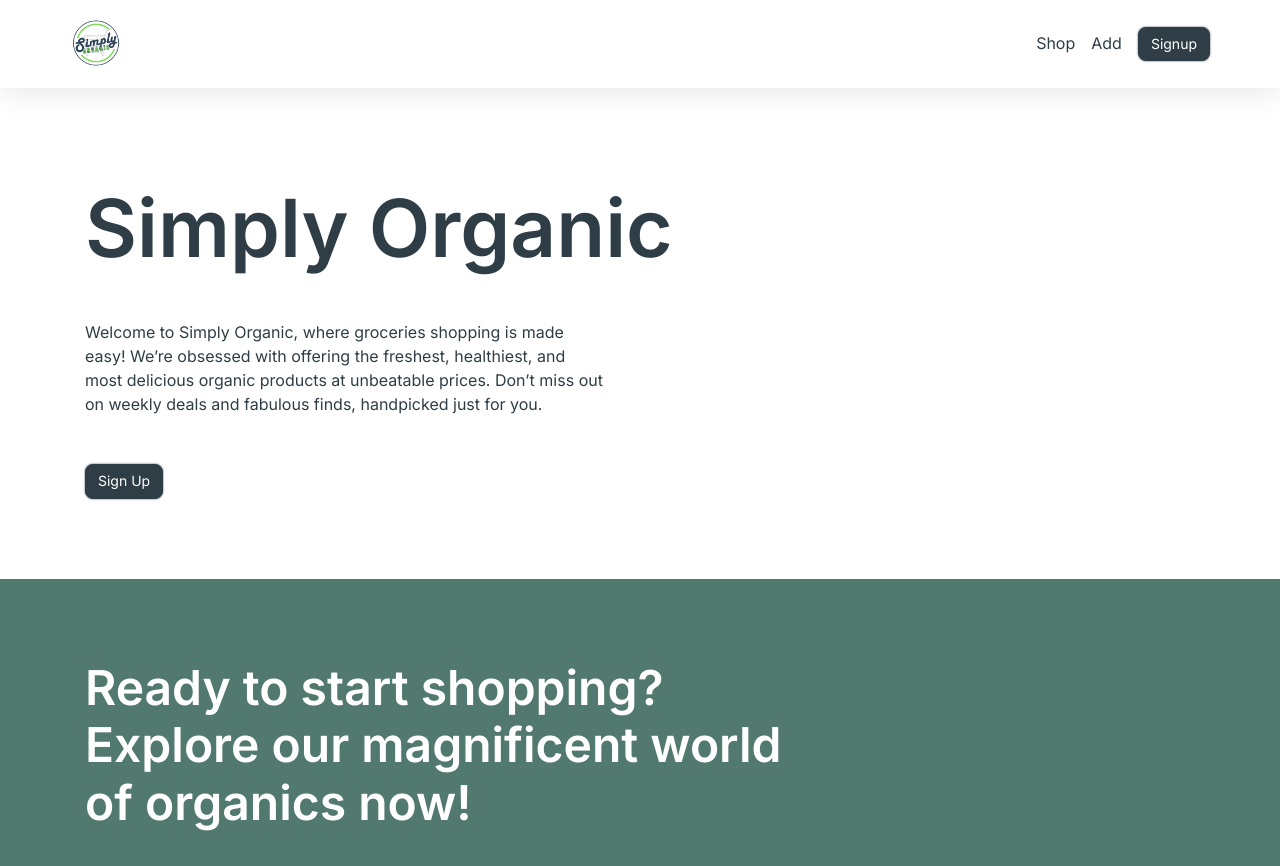
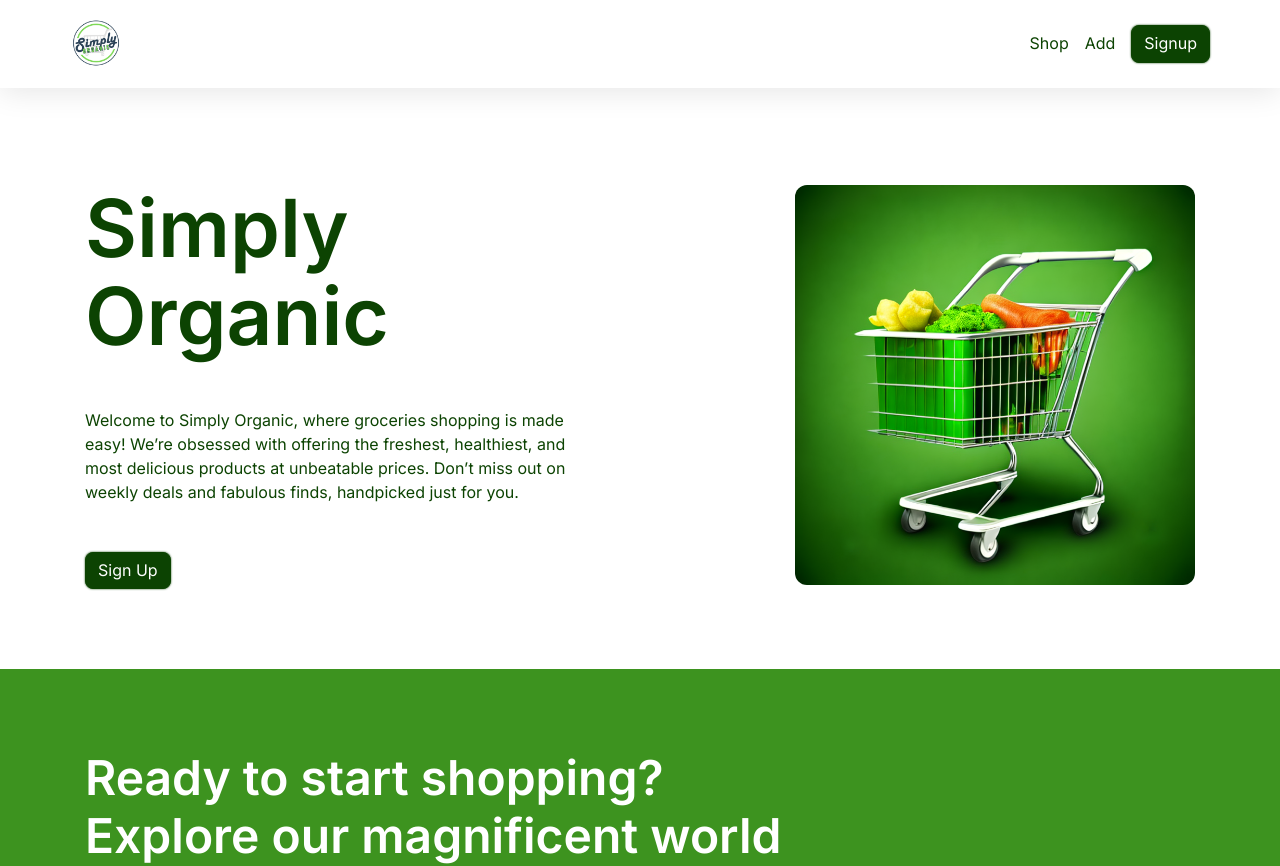
Before and after one commit to XinpinLiu/simply-organic, an Angular app in the folder client/: page / in a window 1280 px wide. Shown: the top 866 px of the page. Built offline with nearby package versions, Linux system fonts and the light colour scheme.

Commit message:
updated colour

```diff
--- a/client/src/app/components/home/home.component.css
+++ b/client/src/app/components/home/home.component.css
@@ -46,7 +46,35 @@
   margin-left: 16px;
 }
 
+.hero-container {
+  display: flex;
+  align-items: center;
+  justify-content: space-between;
+}
+
+.hero-content {
+  max-width: 520px;
+}
+
+.hero-img {
+  max-width: 400px;
+}
+
+.hero-img img {
+  width: 100%;
+  border-radius: 12px;
+}
+
 @media (max-width: 768px) {
+  .hero-container {
+    flex-direction: column;
+    gap: 20px;
+  }
+
+  .hero-img {
+    max-width: 100%;
+  }
+
   .hero {
     padding: 20px 0;
   }
@@ -55,6 +83,7 @@
   }
   .hero .btn-nav {
     margin-top: 32px;
+    width: 100%;
   }
 
   .cta {
--- a/client/src/app/components/home/home.component.html
+++ b/client/src/app/components/home/home.component.html
@@ -1,18 +1,24 @@
 <section class="hero">
-    <div class="container">
-        <h1>Simply Organic</h1>
-        <p>Welcome to Simply Organic, where groceries shopping is made easy! We’re obsessed with offering the freshest,
-            healthiest, and most delicious organic products at unbeatable prices. Don’t miss out on weekly deals and
-            fabulous finds,
-            handpicked just for you.
-        </p>
-        <a class="btn-nav btn-nav-primary ">Sign Up</a>
+    <div class="container hero-container">
+        <article class="hero-content">
+            <h1>Simply Organic</h1>
+            <p>Welcome to Simply Organic, where groceries shopping is made easy! We’re obsessed with offering the
+                freshest,
+                healthiest, and most delicious products at unbeatable prices. Don’t miss out on weekly deals and
+                fabulous finds,
+                handpicked just for you.
+            </p>
+            <a class="btn-nav btn-nav-primary">Sign Up</a>
+        </article>
+        <picture class="hero-img">
+            <img src="/assets/hero.png" alt="hero image of grocery list">
+        </picture>
     </div>
 </section>
 <section class="cta">
     <div class="container">
         <h2>
-            Ready to start shopping? Explore our magnificent world of organics now!
+            Ready to start shopping? Explore our magnificent world of groceries now!
         </h2>
         <div class="so-btn-grp">
             <a routerLink="shop" class="btn-nav btn-nav-secondary">Shop Now</a>
--- a/client/src/styles.css
+++ b/client/src/styles.css
@@ -140,15 +140,15 @@ button {
 }
 
 :root {
-  --green-100: #52796f;
-  --green-400: #2f3e46;
+  --green-100: #3d931f;
+  --green-400: #0c4302;
   --white: #ffffff;
   --black: #000000;
 }
 
 .btn-nav {
   padding: 8px 12px;
-  font-size: 14px;
+  font-size: 16px;
   line-height: 1.2;
   border-radius: 8px;
   cursor: pointer;
```
Also changed, not shown: client/src/assets/hero.png (added), 1 other file (tests, documents, lock files or other folders).
